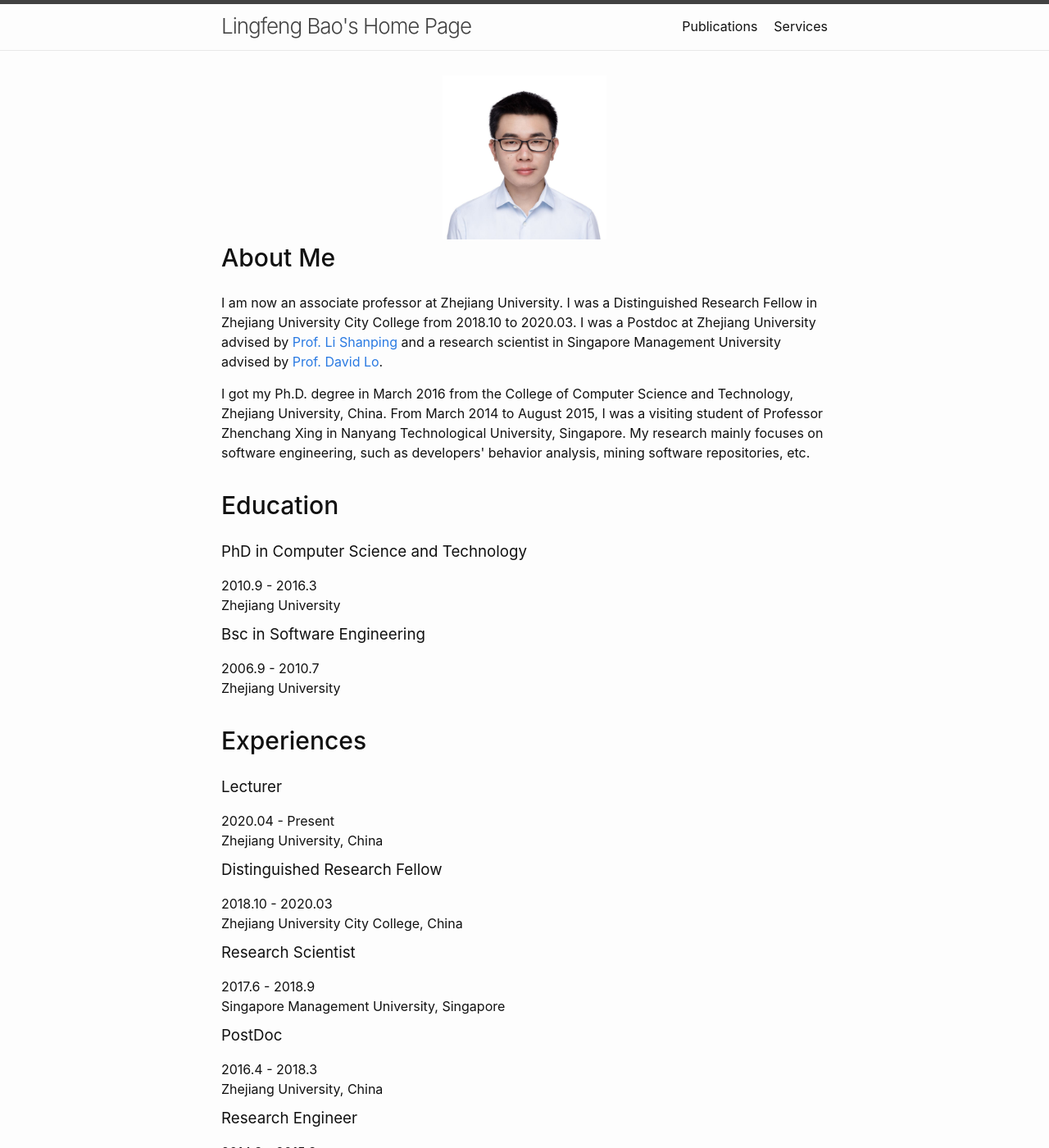
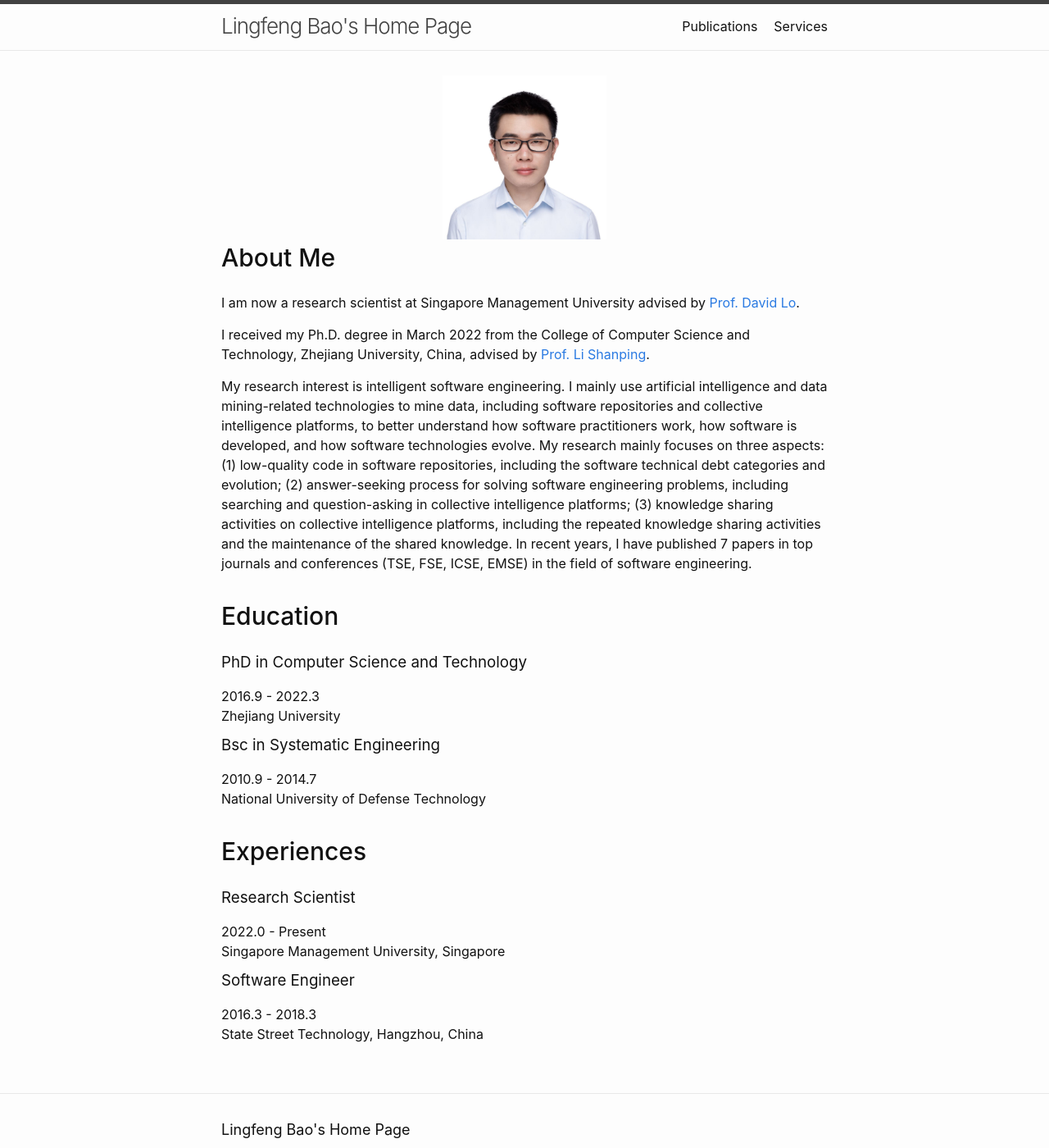
Before and after one commit to jiakun-liu/jiakun-liu.github.io, a Jekyll site: the page built from index.md, in a window 1280 px wide and 1400 px high. Shown: the whole window at 82% size. Built offline with Jekyll 4.4.1, drawn with Linux system fonts in a browser that asks for light colours; some of the changed text lies outside the part shown.

Commit message:
Update home.html

```diff
--- a/_layouts/home.html
+++ b/_layouts/home.html
@@ -2,18 +2,41 @@
 layout: default
 ---
 
-<div class="home"><div class="col-sm-2" style="width: 200px; margin-left: auto; margin-right: auto;">
-    <img src="assets/myphoto.jpg" alt="Baolingfeng's Photo" width="200" class="profile" />
+<div class="home">
+    <div class="col-sm-2" style="width: 200px; margin-left: auto; margin-right: auto;">
+        <img src="assets/myphoto.jpg" alt="LIUJiakun's Photo" width="200" class="profile" />
     </div>
 
     <section class="section summary-section">
         <h2 class="section-title">About Me</h2>
         <div class="summary">
-        <p>I am now an associate professor at Zhejiang University. I was a Distinguished Research Fellow in Zhejiang University City College from 2018.10 to 2020.03. I was a Postdoc at Zhejiang University advised by <a href="http://person.zju.edu.cn/en/0087125">Prof. Li Shanping</a> and a research scientist in Singapore Management University advised by <a href="http://www.mysmu.edu/faculty/davidlo/">Prof. David Lo</a>. </p>
+            <p>I am now a research scientist at Singapore Management University advised by <a
+                    href="http://www.mysmu.edu/faculty/davidlo/">Prof. David Lo</a>. </p>
 
-        <p>I got my Ph.D. degree in March 2016 from the College of Computer Science and Technology, Zhejiang University, China. From March 2014 to August 2015, I was a visiting student of Professor Zhenchang Xing in Nanyang Technological University, Singapore. My research mainly focuses on software engineering, such as developers' behavior analysis, mining software repositories, etc.</p>
-    </div><!--//summary-->
-</section><!--//section-->
+            <p>I received my Ph.D. degree in March 2022 from the College of Computer Science and Technology, Zhejiang
+                University, China, advised by <a href="http://person.zju.edu.cn/en/0087125">Prof. Li Shanping</a>.</p>
+
+            <p>My research interest is intelligent software engineering. I mainly use artificial intelligence and data
+                mining-related
+                technologies to mine data, including software repositories and collective intelligence platforms, to
+                better understand
+                how software practitioners work, how software is developed, and how software technologies evolve. My
+                research mainly
+                focuses on three aspects: (1) low-quality code in software repositories, including the software
+                technical debt
+                categories and evolution; (2) answer-seeking process for solving software engineering problems,
+                including searching and
+                question-asking in collective intelligence platforms; (3) knowledge sharing activities on collective
+                intelligence
+                platforms, including the repeated knowledge sharing activities and the maintenance of the shared
+                knowledge. In recent
+                years, I have published 7 papers in top journals and conferences (TSE, FSE, ICSE, EMSE) in the field of
+                software
+                engineering.</p>
+        </div>
+        <!--//summary-->
+    </section>
+    <!--//section-->
 
     <section class="section experiences-section">
         <h2 class="section-title">Education</h2>
@@ -22,82 +45,55 @@ layout: default
             <div class="meta">
                 <div class="upper-row">
                     <h3 class="job-title">PhD in Computer Science and Technology</h3>
-                          <div class="time">2010.9 - 2016.3</div>
+                    <div class="time">2016.9 - 2022.3</div>
                 </div>
                 <div class="company">Zhejiang University</div>
-                  </div><!--//meta-->
-          </div><!--//item-->
+            </div>
+            <!--//meta-->
+        </div>
+        <!--//item-->
         <div class="item">
             <div class="meta">
                 <div class="upper-row">
-                      <h3 class="job-title">Bsc in Software Engineering</h3>
-                      <div class="time">2006.9 - 2010.7</div>
+                    <h3 class="job-title">Bsc in Systematic Engineering</h3>
+                    <div class="time">2010.9 - 2014.7</div>
                 </div>
-                  <div class="company">Zhejiang University</div>
-              </div><!--//meta-->
-      </div><!--//item-->
+                <div class="company">National University of Defense Technology</div>
+            </div>
+            <!--//meta-->
+        </div>
+        <!--//item-->
 
-  </section><!--//section-->
+    </section>
+    <!--//section-->
 
     <section class="section experiences-section">
         <h2 class="section-title">Experiences</h2>
-                <div class="item">
-                    <div class="meta">
-                        <div class="upper-row">
-                            <h3 class="job-title">Lecturer</h3>
-                            <div class="time">2020.04 - Present</div>
-                        </div><!--//upper-row-->
-                        <div class="company">Zhejiang University, China</div>
-                    </div><!--//meta-->
-                </div><!--//item-->
-
-                    <div class="item">
-                        <div class="meta">
-                            <div class="upper-row">
-                                <h3 class="job-title">Distinguished Research Fellow</h3>
-                                <div class="time">2018.10 - 2020.03</div>
-                            </div><!--//upper-row-->
-                            <div class="company">Zhejiang University City College, China</div>
-                        </div><!--//meta-->
-                    </div><!--//item-->
 
         <div class="item">
             <div class="meta">
                 <div class="upper-row">
                     <h3 class="job-title">Research Scientist</h3>
-                                    <div class="time">2017.6 - 2018.9</div>
-                                </div><!--//upper-row-->
+                    <div class="time">2022.0 - Present</div>
+                </div>
+                <!--//upper-row-->
                 <div class="company">Singapore Management University, Singapore</div>
-                            </div><!--//meta-->
-                    </div><!--//item-->
-
-                    <div class="item">
-                        <div class="meta">
-                            <div class="upper-row">
-                                <h3 class="job-title">PostDoc</h3>
-                                <div class="time">2016.4 - 2018.3</div>
-                            </div><!--//upper-row-->
-                            <div class="company">Zhejiang University, China</div>
-                        </div><!--//meta-->
-                    </div><!--//item-->
-
-                    <div class="item">
-                        <div class="meta">
-                            <div class="upper-row">
-                                <h3 class="job-title">Research Engineer</h3>
-                                <div class="time">2014.3 - 2015.8</div>
-                            </div><!--//upper-row-->
-                            <div class="company">Nanyang Technological University, Singapore</div>
-                        </div><!--//meta-->
-                    </div><!--//item-->
+            </div>
+            <!--//meta-->
+        </div>
+        <!--//item-->
 
         <div class="item">
             <div class="meta">
                 <div class="upper-row">
                     <h3 class="job-title">Software Engineer</h3>
-                                <div class="time">2010 - 2013</div>
-                            </div><!--//upper-row-->
+                    <div class="time">2016.3 - 2018.3</div>
+                </div>
+                <!--//upper-row-->
                 <div class="company">State Street Technology, Hangzhou, China</div>
-                        </div><!--//meta-->
-                    </div><!--//item-->
-              </section><!--//section-->
+            </div>
+            <!--//meta-->
+        </div>
+        <!--//item-->
+    </section>
+    <!--//section-->
```
Lines whose indentation alone changed are shown as unchanged.
